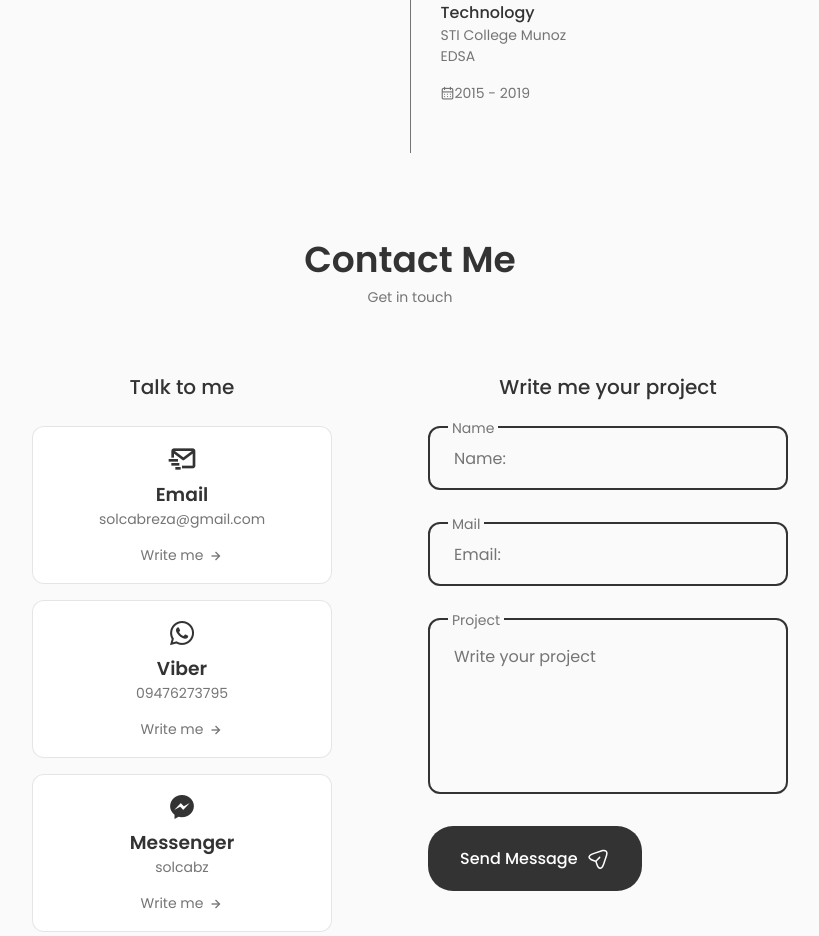
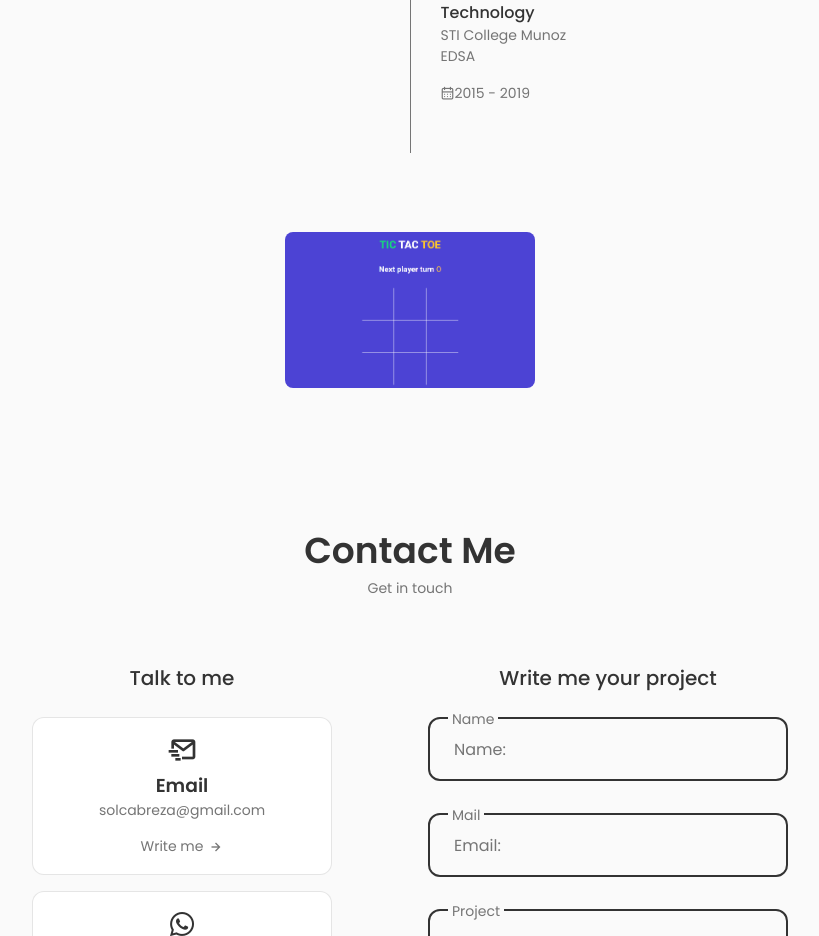
Before and after one commit to solcabz/solreact, a React (Create React App) app: page / in a window 1280 px wide. Shown: the part 2940-3876 px from the top of the page, without its empty margins (230-1049 px from the left). Built offline with nearby package versions, Linux system fonts and the light colour scheme.

Commit message:
new added portfolio section

```diff
--- a/src/App.js
+++ b/src/App.js
@@ -1,23 +1,25 @@
-import Header from './components/header/Header';
-import Home from './components/home/Home';
-import About from './components/about/About';
-import Skills from './components/skills/Skills';
-import Services from './components/services/Services';
-import Qualification from './components/qualification/Qualification';
-import Contact from './components/contact/Contact';
-import Footer from './components/footer/Footer';
-import ScrollUp from './components/scrollup/ScrollUp';
+import Header from "./components/header/Header";
+import Home from "./components/home/Home";
+import About from "./components/about/About";
+import Skills from "./components/skills/Skills";
+import Services from "./components/services/Services";
+import Qualification from "./components/qualification/Qualification";
+import Contact from "./components/contact/Contact";
+import Footer from "./components/footer/Footer";
+import ScrollUp from "./components/scrollup/ScrollUp";
+import Portfolio from "./components/portfolio/Portfolio";
 
 function App() {
   return (
     <>
       <Header />
-      <main className='main'>
+      <main className="main">
         <Home />
         <About />
         <Skills />
         <Services />
         <Qualification />
+        <Portfolio />
         <Contact />
         <Footer />
         <ScrollUp />
--- /dev/null
+++ b/src/components/portfolio/Portfolio.jsx
@@ -0,0 +1,23 @@
+import projImage from "../../assets/tictac.png";
+import "./portfolio.css";
+
+const Portfolio = () => {
+  return (
+    <section className="section portfolio" id="portfolio">
+      <div className="card-wrapper">
+        <a href="https://tic-tac-toe-sol.netlify.app/">
+          <img
+            src={projImage}
+            alt=""
+            style={{
+              width: "250px",
+              borderRadius: "8px",
+            }}
+          ></img>
+        </a>
+      </div>
+    </section>
+  );
+};
+
+export default Portfolio;
--- /dev/null
+++ b/src/components/portfolio/portfolio.css
@@ -0,0 +1,5 @@
+.card-wrapper {
+  display: flex;
+  justify-content: center;
+  align-items: center;
+}
```
Also changed, not shown: src/assets/tictac.png (added), 1 other file (tests, documents, lock files or other folders).
